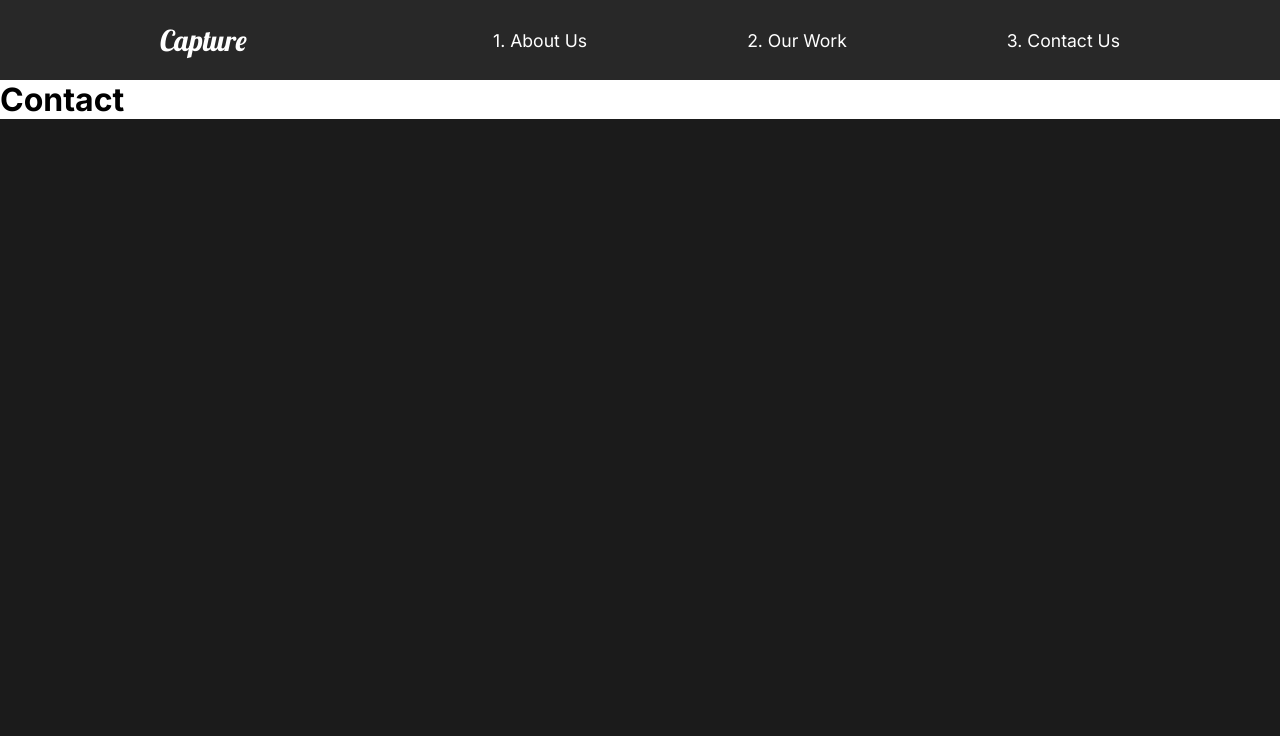
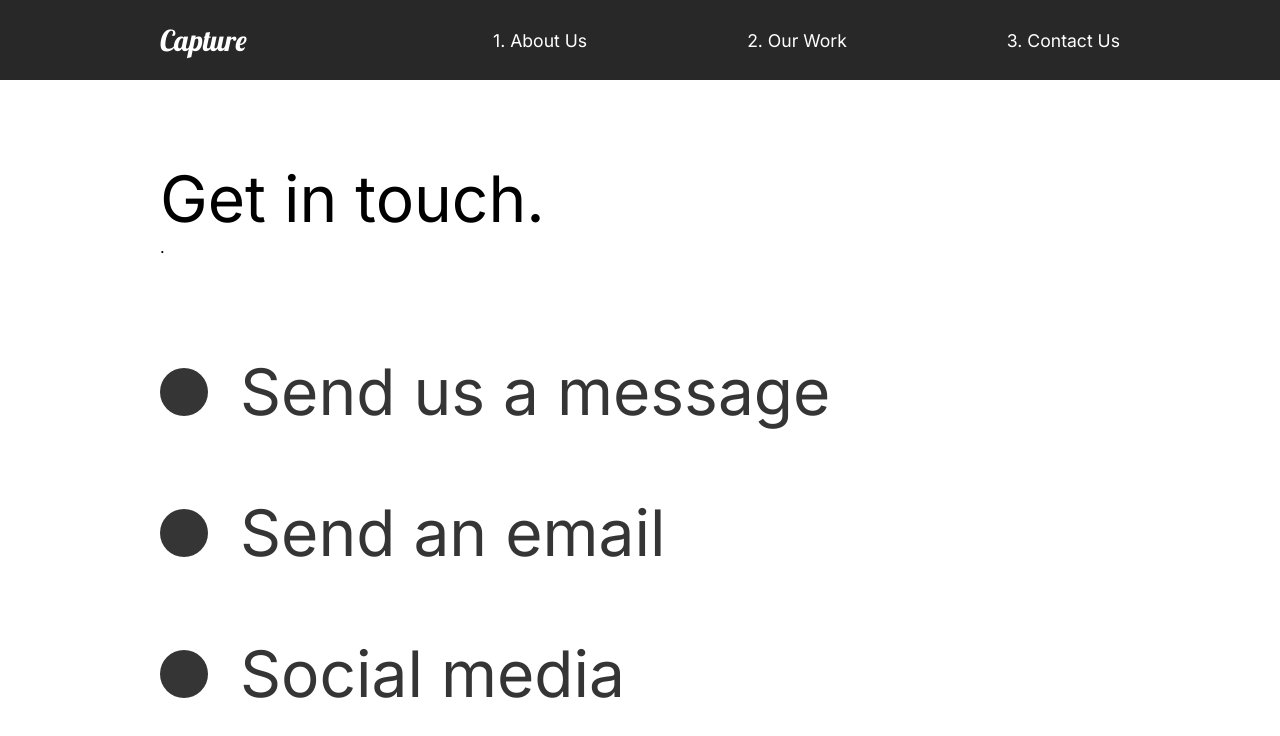
Before and after one commit to DevCarlosGuerrero/react-mock-portfolio, a React (Create React App) app: page /contact in a window 1280 px wide. Shown: the top 736 px of the page. Built offline with nearby package versions, Linux system fonts and the light colour scheme.

Commit message:
Add basic content and animation to contact page

```diff
--- a/src/pages/ContactUs.js
+++ b/src/pages/ContactUs.js
@@ -1,21 +1,76 @@
-import React from 'react';
+import styled from "styled-components";
 
 // Animations
-import { motion } from 'framer-motion';
-import { pageAnimation } from '../animation';
+import { motion } from "framer-motion";
+import { pageAnimation, titleAnimation } from "../animation";
 
 const ContactUs = () => {
   return (
-        <motion.div
+    <StyledContact
       variants={pageAnimation}
       initial="hidden"
       animate="show"
       exit="exit"
       style={{ background: "#fff" }}
     >
-            <h1>Contact</h1>
-        </motion.div>
-    )
+      <Title>
+        <Hide>
+          <motion.h2 variants={titleAnimation}>Get in touch.</motion.h2>.
+        </Hide>
+      </Title>
+      <div>
+        <Hide>
+          <Social variants={titleAnimation}>
+            <Circle />
+            <h2>Send us a message</h2>
+          </Social>
+        </Hide>
+        <Hide>
+          <Social variants={titleAnimation}>
+            <Circle />
+            <h2>Send an email</h2>
+          </Social>
+        </Hide>
+        <Hide>
+          <Social variants={titleAnimation}>
+            <Circle />
+            <h2>Social media</h2>
+          </Social>
+        </Hide>
+      </div>
+    </StyledContact>
+  );
+};
+
+const StyledContact = styled(motion.div)`
+  padding: 5rem 10rem;
+  color: #353535;
+  min-height: 90vh;
+`;
+
+const Title = styled.div`
+  margin-bottom: 4rem;
+  color: #000;
+`;
+
+const Hide = styled.div`
+  overflow: hidden;
+`;
+
+const Circle = styled.div`
+  border-radius: 50%;
+  width: 3rem;
+  height: 3rem;
+  background-color: #353535;
+`;
+
+const Social = styled(motion.div)`
+  display: flex;
+  align-items: center;
+
+  h2 {
+    margin: 2rem;
   }
+`;
 
 export default ContactUs;
```
Lines whose indentation alone changed are shown as unchanged.
